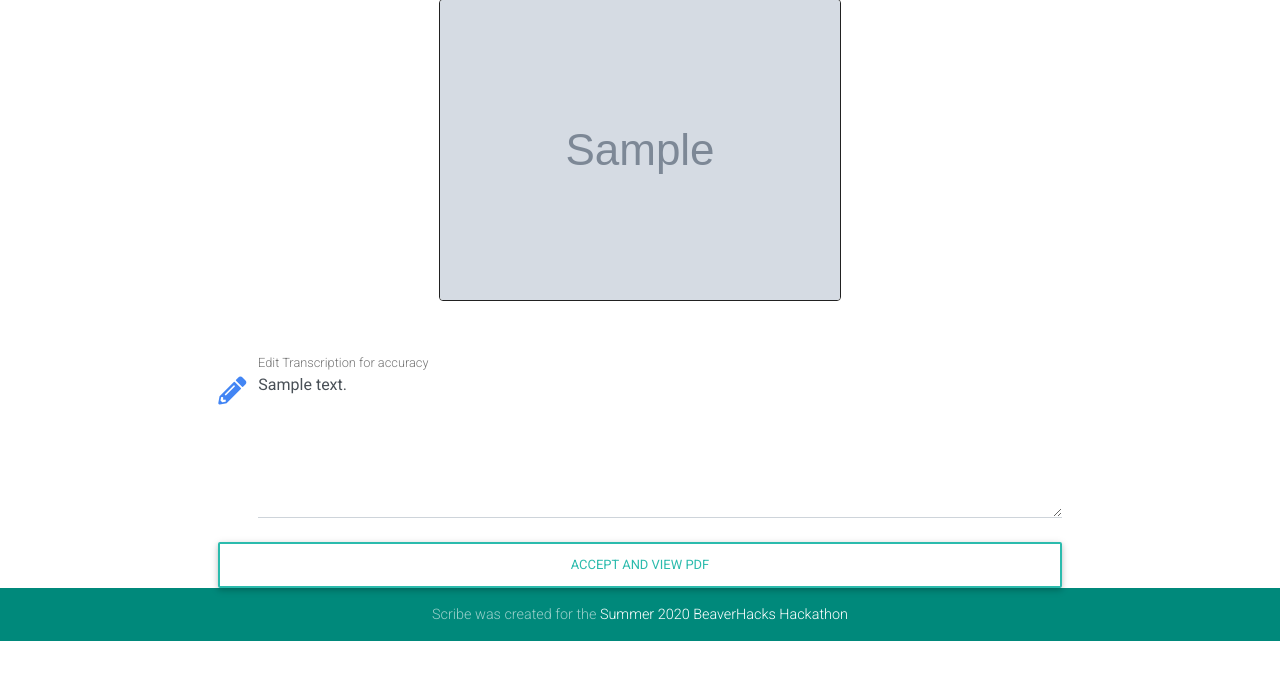
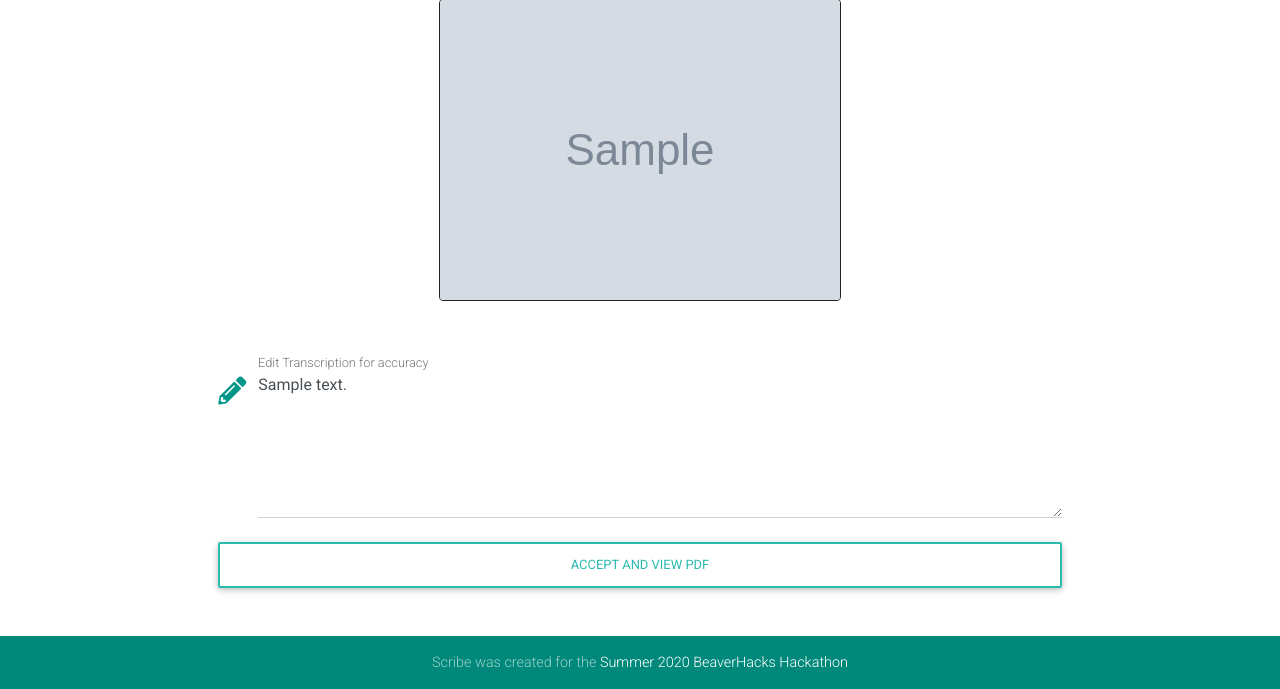
Before and after one commit to kenkoolio/team_tbd, a Flask app: template templates/editTranscription.html in a window 1280 px wide. Shown: the part 375-1064 px from the top of the page. Before the commit the page ends 1016 px from the top, so only its background shows below. Run offline with Flask 2, Linux system fonts and the light colour scheme; the template is opened without the code that fills it: most values are stand-ins (such as "Sample title", 1, 10 or a date in 2020); grey boxes marked "Sample" are stand-in pictures; some libraries are stand-ins or nearby versions.

Commit message:
changed icon color to teal, added space to bottom

```diff
--- a/templates/editTranscription.html
+++ b/templates/editTranscription.html
@@ -6,7 +6,7 @@
 <div class="row d-flex justify-content-center mt-lg-5">
   <!--Grid column-->
 <div class="col-md-8">
-  <form method="POST" action="/updateTranscription" id='update_form'>
+  <form method="POST" class="mb-5" action="/updateTranscription" id='update_form' >
 
     {% for segment in image_text %}
     <div class="form-group">
@@ -20,7 +20,7 @@
 
       <!--Textarea with icon prefix-->
       <div class="md-form amber-textarea active-amber-textarea">
-        <i class="fas fa-pencil-alt prefix"></i>
+        <i class="fas fa-pencil-alt prefix teal-text"></i>
         <textarea id={{segment.image}} name={{segment.image}} class="md-textarea form-control" overflow-y="scroll" rows="6" cols="90">{{segment.text}}</textarea>
         <label for=segment[image]>Edit Transcription for accuracy</label>
       </div>
```
